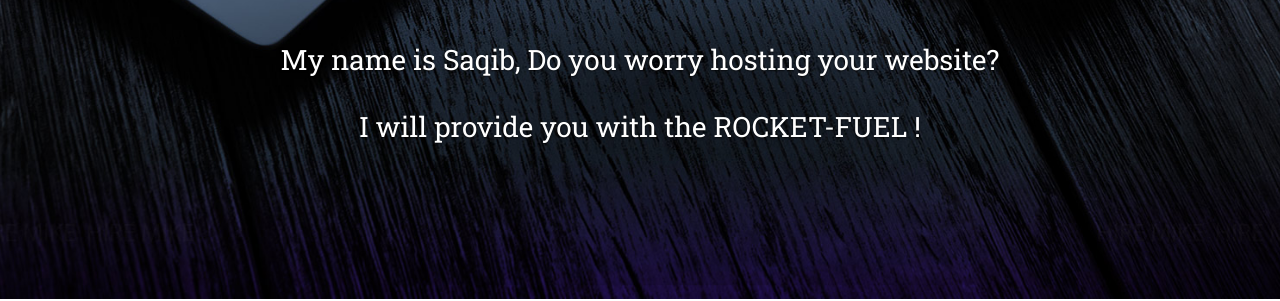
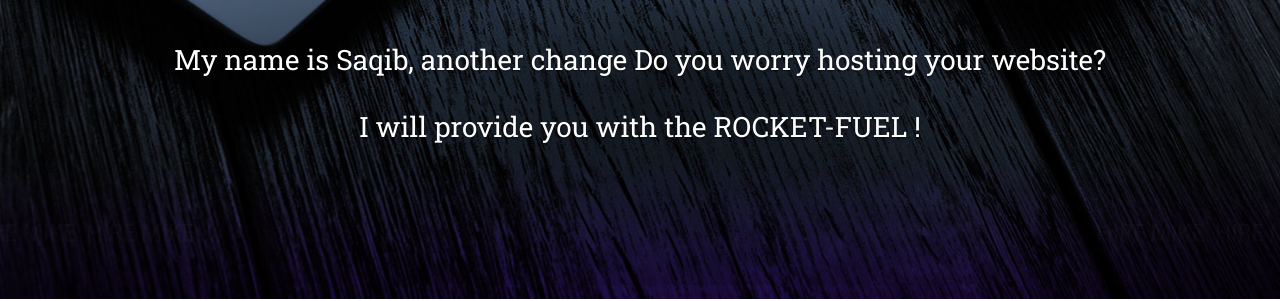
Before and after one commit to rahman-saqib/DeployingWebAppsPortfolioWebsite, a plain HTML site: page index.html in a window 1280 px wide. Shown: the part 501-802 px from the top of the page. Drawn offline with nearby package versions, Linux system fonts and the light colour scheme.

Commit message:
final webiste SR version

```diff
--- a/index.html
+++ b/index.html
@@ -56,7 +56,7 @@
       <div class="container text-center">
         <div data-animate="fadeInDown" class="logo"><img src="img/logo-big.png" alt="logo" width="130"></div>
         <h1 data-animate="fadeInDown" class="text-shadow mb-5">Hello, hola, नमस्ते !</h1>
-        <p data-animate="slideInUp" class="h3 text-shadow text-400">My name is Saqib, Do you worry hosting your website? <br><br> I will provide you with the ROCKET-FUEL !</p>
+        <p data-animate="slideInUp" class="h3 text-shadow text-400">My name is Saqib, another change Do you worry hosting your website? <br><br> I will provide you with the ROCKET-FUEL !</p>
       </div>
     </section>
     <!-- About-->
```
